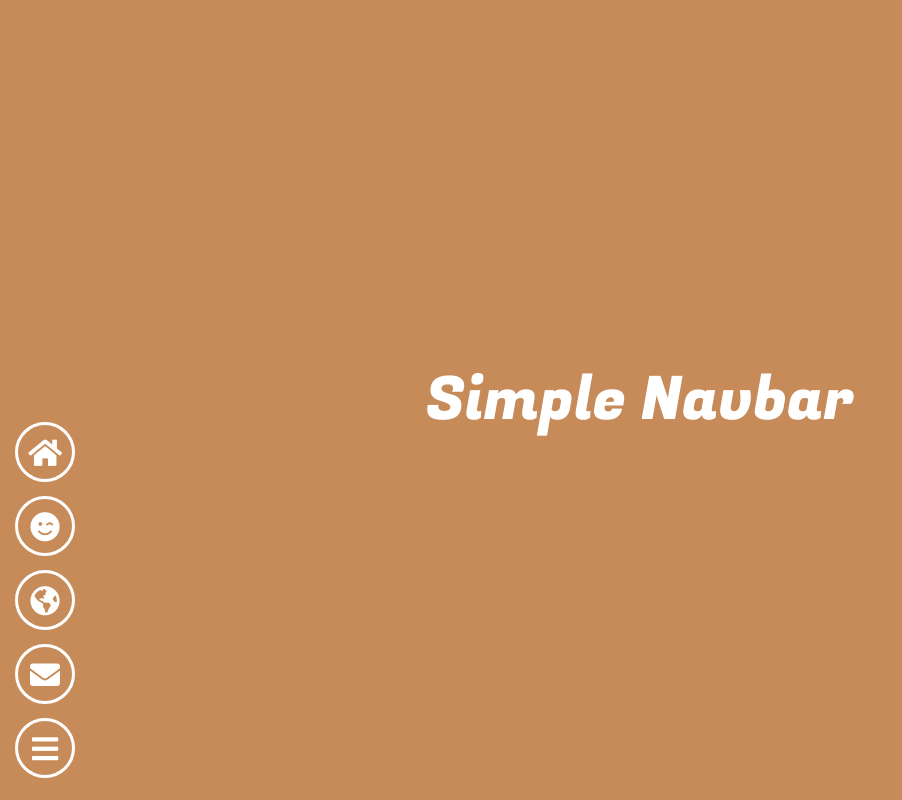
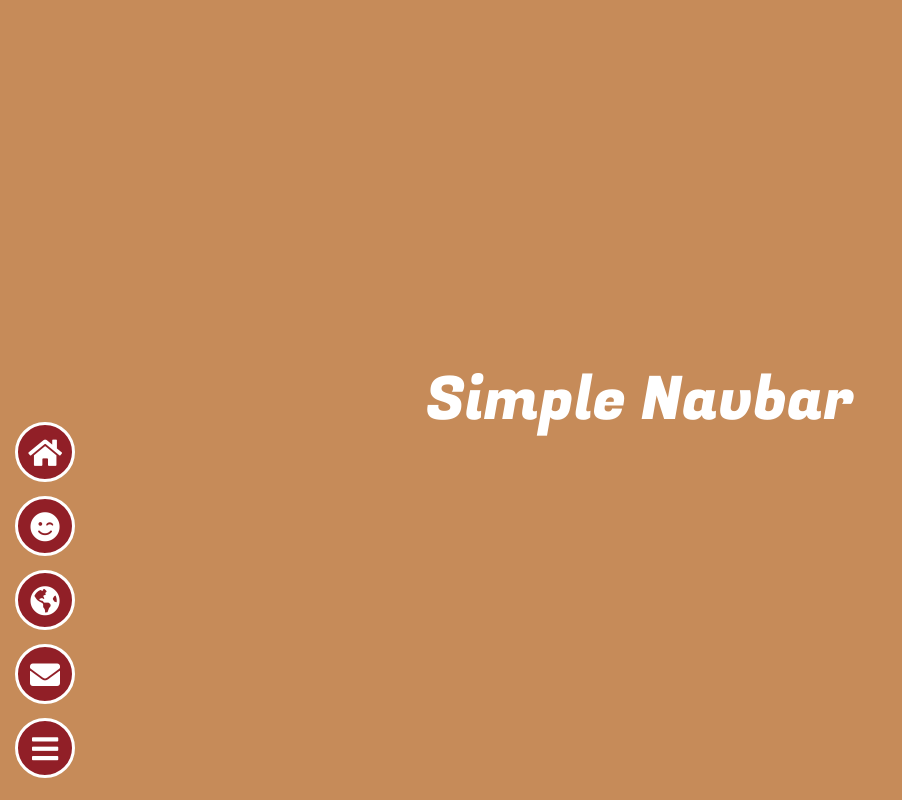
Before and after one commit to mhmd309/simple-navbar, a plain HTML site: page index.html in a window 1280 px wide. Both pictures are taken after a click on the icon 45 px from the left and 748 px from the top of the page. Shown: the whole page, without its empty margins (0-902 px from the left). Drawn offline with nearby package versions, Linux system fonts and the light colour scheme.

Commit message:
Update index.html

```diff
--- a/index.html
+++ b/index.html
@@ -49,6 +49,7 @@
       font-size: 30px;
       cursor: pointer;
       margin: 7px 0;
+      background: #911F27
     }
 
     .links-menu>div {
@@ -64,7 +65,7 @@
       width: 110px;
       background: #fff;
       padding: 5px 0;
-      color: #C68B59;
+      color: #911F27;
       display: none;
       transition: .9s;
       border-top-right-radius: 50px;
```
